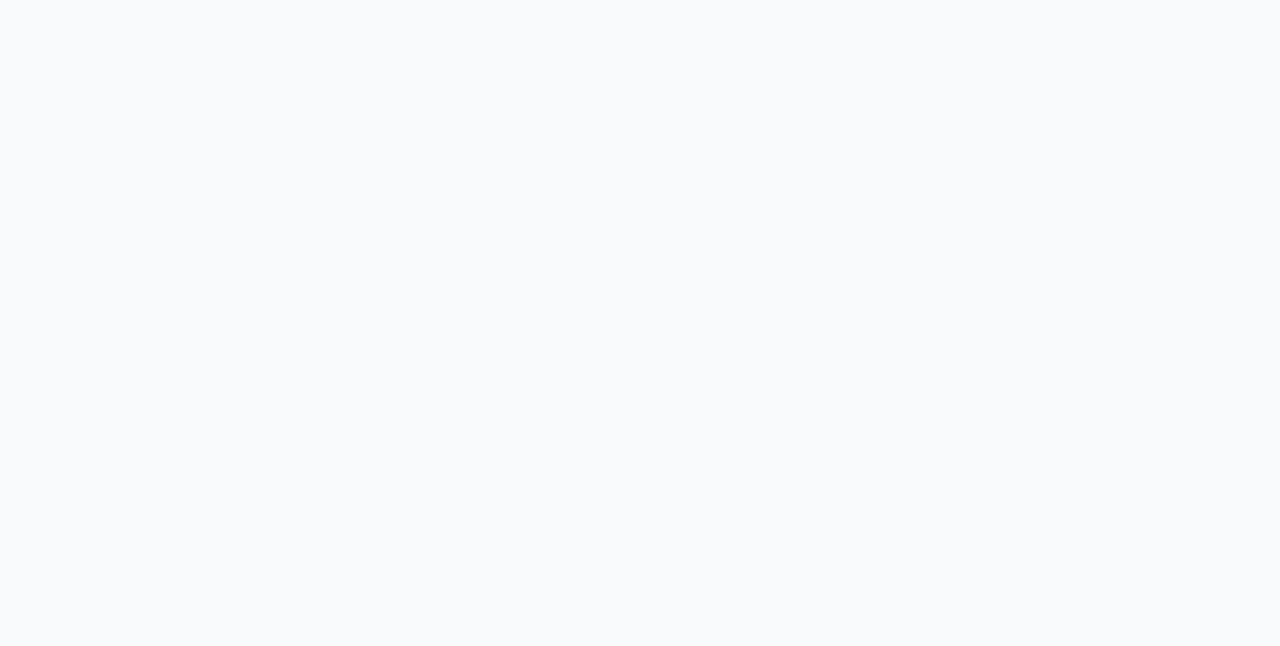
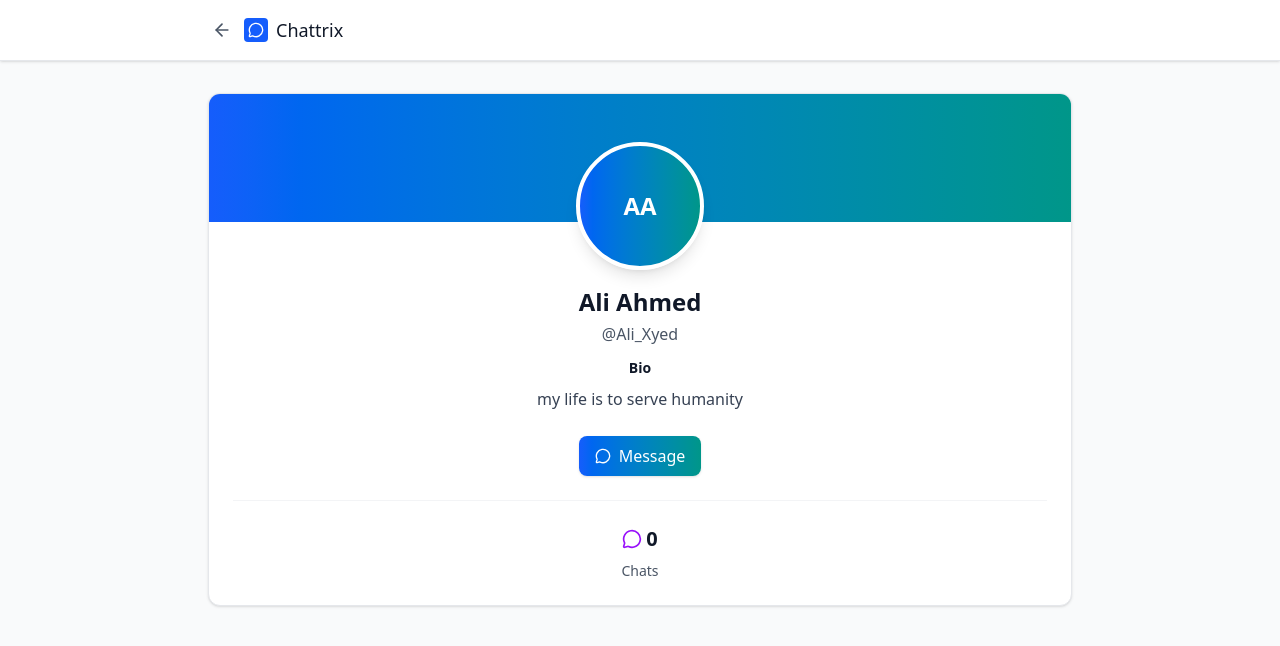
Before and after one commit to syed-ali3/Chattrix, a React (Vite) app in the folder client/: page /view-profile in a window 1280 px wide. Before the commit this address had no page. Shown: the top 646 px of the page. Built offline with nearby package versions, Linux system fonts and the light colour scheme; no server answers.

Commit message:
[ADD] Profile viewing of users page integrated successfully

```diff
--- a/client/src/App.jsx
+++ b/client/src/App.jsx
@@ -9,6 +9,7 @@ import ChatPage from './pages/ChatPage'
 import ProtectedRoute from './components/ProtectedRoute'
 import OtpVerification from './pages/OtpVerification'
 import ProfilePage from './pages/ProfilePage'
+import ViewProfile from './pages/ViewProfile'
 import { Toaster } from 'react-hot-toast';
 
 
@@ -19,6 +20,8 @@ function App() {
         <Router>
           <div className="min-h-screen bg-gray-50">
             <Routes>
+              {/* Public Routes */}
+              <Route path="/view-profile" element={<ViewProfile />} />
               <Route path="/" element={<LandingPage />} />
               <Route path="/login" element={<LoginPage />} />
               <Route path="/register" element={<RegisterPage />} />
--- a/client/src/components/ChatWindow.jsx
+++ b/client/src/components/ChatWindow.jsx
@@ -2,6 +2,7 @@ import React, { useState, useRef, useEffect } from 'react'
 import { Send, Image, User } from 'lucide-react'
 import MessageBubble from './MessageBubble'
 import axios from 'axios'
+import { useNavigate } from 'react-router-dom'
 
 const ChatWindow = ({ chat, messages, onSendMessage, currentUser }) => {
   const [newMessage, setNewMessage] = useState('')
@@ -9,6 +10,7 @@ const ChatWindow = ({ chat, messages, onSendMessage, currentUser }) => {
   const [uploading, setUploading] = useState(false)
   const messagesEndRef = useRef(null)
   const fileInputRef = useRef(null)
+  const navigate = useNavigate()
 
   useEffect(() => {
     scrollToBottom()
@@ -48,6 +50,11 @@ const ChatWindow = ({ chat, messages, onSendMessage, currentUser }) => {
     if (fileInputRef.current) {
       fileInputRef.current.value = ''
     }
+  }
+  const handleClickHeader = (username) => {
+    console.log(`Clicked on header for user: ${username}`)
+    navigate(`/view-profile`, { state: { username } })
+
   }
 
   // Handle message deletion
@@ -90,7 +97,7 @@ const ChatWindow = ({ chat, messages, onSendMessage, currentUser }) => {
   return (
     <div className="flex-1 flex flex-col">
       {/* Header */}
-      <div className="bg-white border-b border-gray-200 p-4">
+      <div className="bg-white border-b border-gray-200 p-4" onClick={() => {handleClickHeader(otherUser.username)}}>
         <div className="flex items-center space-x-3">
           <div className="w-10 h-10 bg-gradient-to-br from-blue-600 to-teal-600 rounded-full flex items-center justify-center">
             <User className="h-5 w-5 text-white" />
--- a/client/src/pages/ProfilePage.jsx
+++ b/client/src/pages/ProfilePage.jsx
@@ -32,9 +32,11 @@ const Profile = () => {
     };
 
     const handleSave = async () => {
+
         try {
-            // Here you would call your API
+
             console.log("Saving profile data:", formData);
+
             setIsEditing(false);
             // Handle success
             toast.success("Profile updated successfully!");
@@ -93,7 +95,7 @@ const Profile = () => {
                     {/* Profile Picture Section */}
                     <div className="flex justify-center mb-8">
                         <div
-                            className="relative group cursor-pointer"
+                            className="relative group "
                         >
                             <div className="w-32 h-32 rounded-full bg-gradient-to-br from-blue-500 to-teal-500 flex items-center justify-center text-white text-4xl font-bold shadow-xl border-4 border-white relative overflow-hidden transition-transform duration-300 group-hover:scale-105">
                                 {formData.profile_picture ? (
@@ -113,7 +115,7 @@ const Profile = () => {
                             <div className="absolute -bottom-2 -right-2 w-8 h-8 bg-blue-600 rounded-full flex items-center justify-center shadow-lg transition-all duration-300 group-hover:bg-blue-700 group-hover:scale-110">
 
                                 <label htmlFor="profilePicInput">
-                                    <svg className="w-4 h-4 text-white" fill="none" stroke="currentColor" viewBox="0 0 24 24">
+                                    <svg className="cursor-pointer  w-4 h-4 text-white" fill="none" stroke="currentColor" viewBox="0 0 24 24">
                                         <path strokeLinecap="round" strokeLinejoin="round" strokeWidth={2} d="M15.232 5.232l3.536 3.536m-2.036-5.036a2.5 2.5 0 113.536 3.536L6.5 21.036H3v-3.572L16.732 3.732z" />
                                     </svg>
                                     <input
--- /dev/null
+++ b/client/src/pages/ViewProfile.jsx
@@ -0,0 +1,118 @@
+import React from 'react';
+import { MessageCircle, ArrowLeft, View } from 'lucide-react';
+import { useState,useEffect } from 'react';
+import { useNavigate } from 'react-router-dom';
+import { useLocation } from 'react-router-dom';
+import axios from 'axios';
+
+function ViewProfile() {
+
+  const location = useLocation();
+  const { username } = location.state || {};
+
+  const [dataSet, setdataSet] = useState({username: "Ali_Xyed",
+    first_name: "Ali",
+    last_name: "Ahmed",
+    bio: "my life is to serve humanity",
+    profile_picture: null,
+    total_chats: 0});
+
+  useEffect(() => {
+    (async () => {
+      try {
+        const response = await axios.get(`/api/users/by-username/${username}`, { withCredentials: true });
+        setdataSet(response.data);
+      } catch (error) {
+        console.error('Error fetching user data:', error);
+      }
+    })();
+  }, [])
+
+  const getInitials = (firstName, lastName) => {
+    return `${firstName.charAt(0)}${lastName.charAt(0)}`.toUpperCase();
+  };
+
+  return (
+    <div className="min-h-screen bg-gray-50">
+      {/* Header */}
+      <header className="bg-white shadow-sm border-b border-gray-200">
+        <div className="max-w-4xl mx-auto px-4 py-4 flex items-center justify-between">
+          <div className="flex items-center space-x-2">
+            <button className="p-1 text-gray-600 hover:text-gray-800 transition-colors">
+              <ArrowLeft className="w-5 h-5" />
+            </button>
+            <div className="w-6 h-6 bg-blue-600 rounded flex items-center justify-center">
+              <MessageCircle className="w-4 h-4 text-white" />
+            </div>
+            <h1 className="text-lg font-medium text-gray-900">Chattrix</h1>
+          </div>
+        </div>
+      </header>
+
+      {/* Main Content */}
+      <main className="max-w-4xl mx-auto px-4 py-8">
+        {/* Profile Card */}
+        <div className="bg-white rounded-xl shadow-sm border border-gray-200 overflow-hidden">
+          {/* Cover Area */}
+          <div className="h-32 bg-gradient-to-r from-blue-600 to-teal-600"></div>
+
+          {/* Profile Info */}
+          <div className="px-6 pb-6 -mt-20 relative text-center">
+            {/* Avatar */}
+            <div className="mb-4">
+              {dataSet.profile_picture ? (
+                <img
+                  src={dataSet.profile_picture}
+                  alt="Profile"
+                  className="w-32 h-32 rounded-full border-4 border-white shadow-lg mx-auto"
+                />
+              ) : (
+                <div className="w-32 h-32 rounded-full border-4 border-white shadow-lg bg-gradient-to-r from-blue-600 to-teal-600 flex items-center justify-center mx-auto">
+                  <span className="text-white text-2xl font-semibold">
+                    {getInitials(dataSet.first_name, dataSet.last_name)}
+                  </span>
+                </div>
+              )}
+            </div>
+
+            {/* User Details */}
+            <div className="mb-6">
+              <h2 className="text-2xl font-bold text-gray-900 mb-1">
+                {dataSet.first_name} {dataSet.last_name}
+              </h2>
+              <p className="text-gray-600 mb-3">@{dataSet.username}</p>
+
+              {dataSet.bio && (
+                <div className="mb-4">
+                  <h3 className="text-sm font-semibold text-gray-900 mb-2">Bio</h3>
+                  <p className="text-gray-700 leading-relaxed">{dataSet.bio}</p>
+                </div>
+              )}
+            </div>
+
+            {/* Action Buttons */}
+            <div className="flex justify-center mb-6">
+              <button className="flex items-center px-4 py-2 bg-gradient-to-r from-blue-600 to-teal-600 text-white rounded-lg hover:from-blue-700 hover:to-teal-700 transition-all duration-200 shadow-sm font-medium">
+                <MessageCircle className="w-4 h-4 mr-2" />
+                Message
+              </button>
+            </div>
+
+            {/* Stats */}
+            <div className="grid grid-cols-1 gap-6 pt-6 border-t border-gray-100">
+              <div className="text-center">
+                <div className="flex items-center justify-center mb-2">
+                  <MessageCircle className="w-5 h-5 text-purple-600 mr-1" />
+                  <span className="text-xl font-bold text-gray-900">{dataSet.total_chats}</span>
+                </div>
+                <p className="text-sm text-gray-600">Chats</p>
+              </div>
+            </div>
+          </div>
+        </div>
+      </main>
+    </div>
+  );
+}
+
+export default ViewProfile;
```
Also changed, not shown: 1 other file (tests, documents, lock files or other folders).
